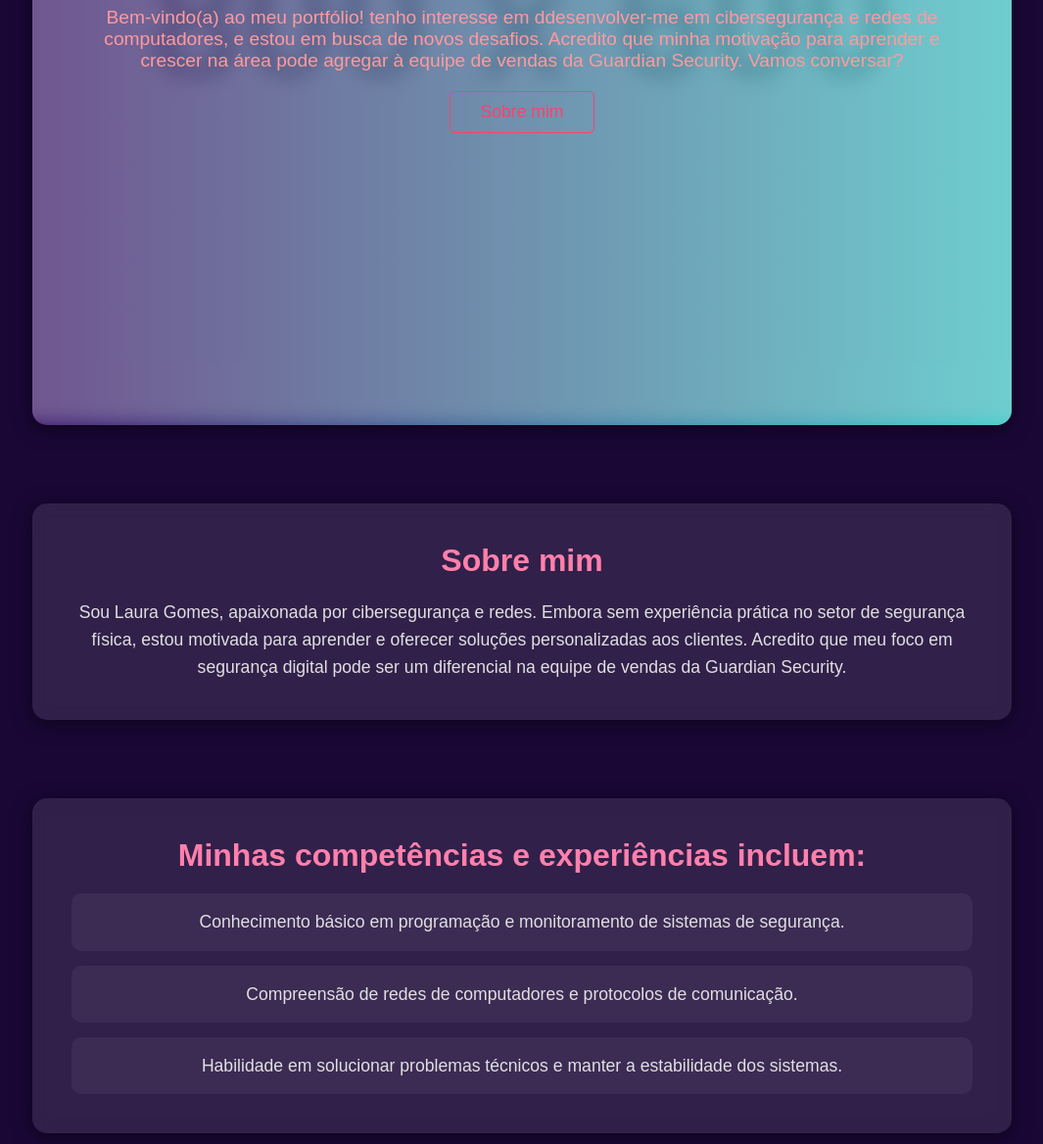
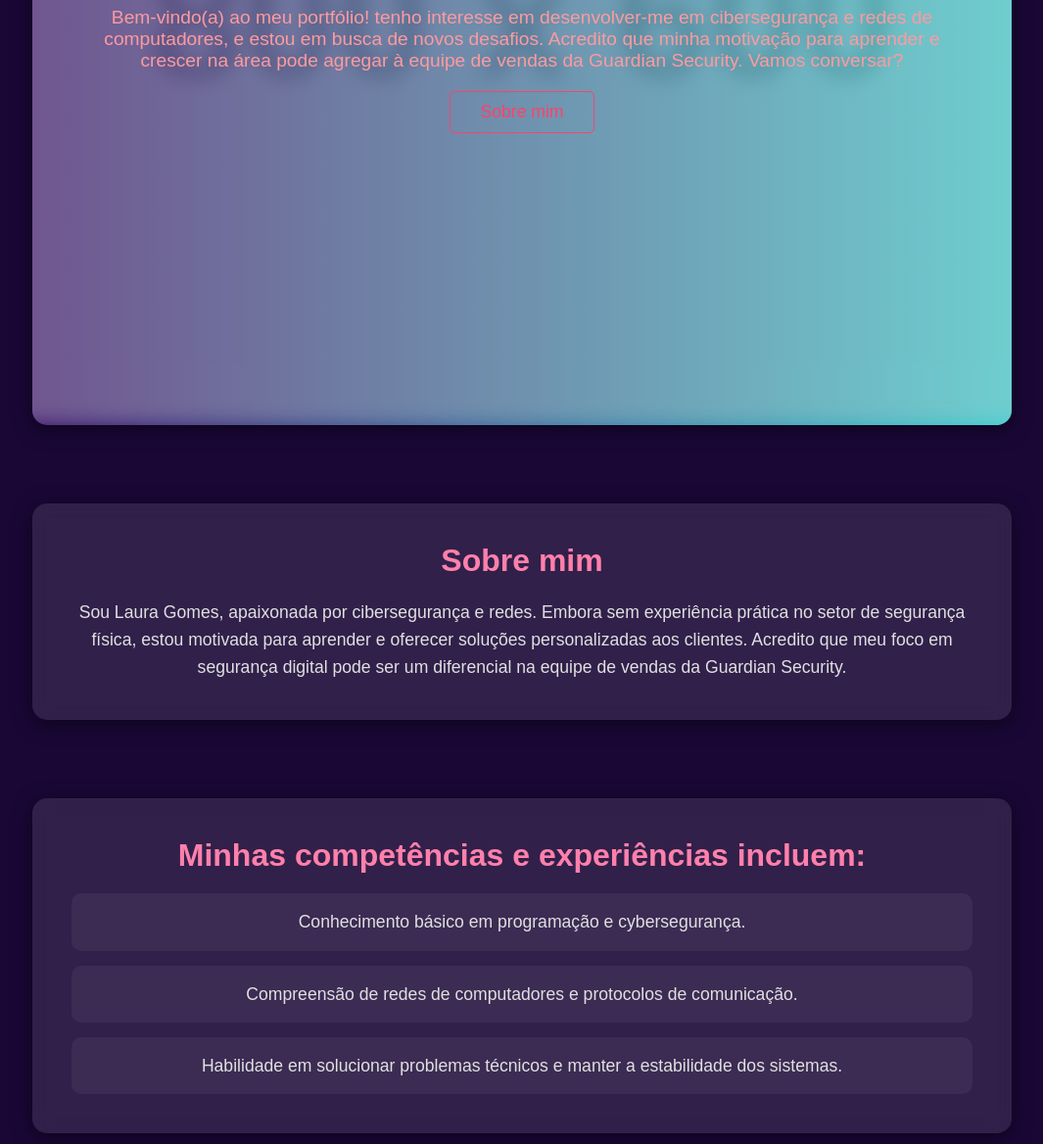
Before and after one commit to Lauragomexz/portfolio-laura, a plain HTML site: page index.html in a window 1280 px wide. Shown: the part 406-1574 px from the top of the page at 98% size, without its empty margins (107-1172 px from the left). Drawn offline with Linux system fonts and the light colour scheme; placeholder pictures from the web are drawn by us.

Commit message:
Update index.html

```diff
--- a/index.html
+++ b/index.html
@@ -11,7 +11,7 @@
     <section class="hero">
         <div class="hero-content">
             <h1>Laura Gomes</h1>
-            <p>Bem-vindo(a) ao meu portfólio! tenho interesse em ddesenvolver-me em cibersegurança e redes de computadores, e estou em busca de novos desafios. Acredito que minha motivação para aprender e crescer na área pode agregar à equipe de vendas da Guardian Security. Vamos conversar?</p>
+            <p>Bem-vindo(a) ao meu portfólio! tenho interesse em desenvolver-me em cibersegurança e redes de computadores, e estou em busca de novos desafios. Acredito que minha motivação para aprender e crescer na área pode agregar à equipe de vendas da Guardian Security. Vamos conversar?</p>
             <a href="#about" class="button">Sobre mim</a>
         </div>
         <div class="hero-image"></div>
@@ -27,7 +27,7 @@
     <section id="services" class="services">
         <h2>Minhas competências e experiências incluem:</h2>
         <div class="service-list">
-            <div class="service-item">Conhecimento básico em programação e monitoramento de sistemas de segurança.</div>
+            <div class="service-item">Conhecimento básico em programação e cybersegurança.</div>
             <div class="service-item">Compreensão de redes de computadores e protocolos de comunicação.</div>
             <div class="service-item">Habilidade em solucionar problemas técnicos e manter a estabilidade dos sistemas.</div>
         </div>
```
